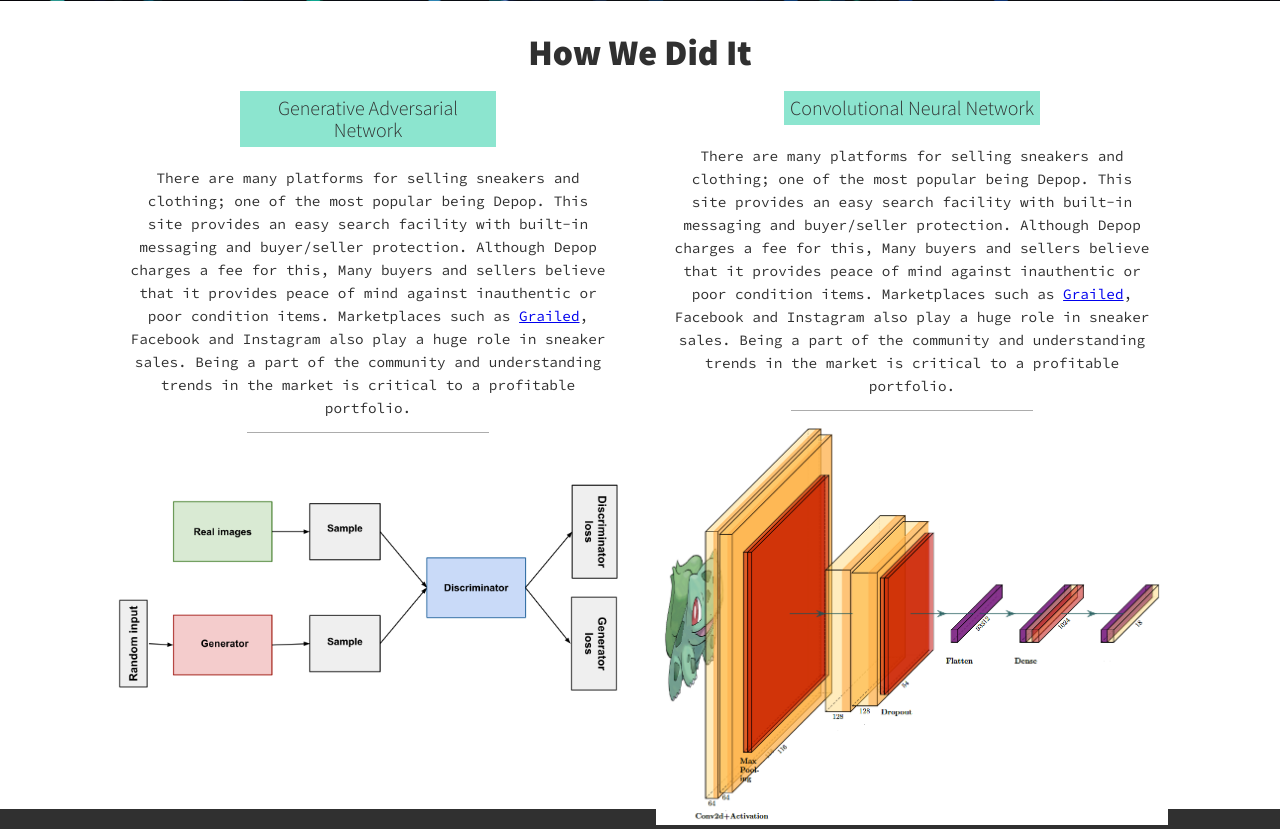
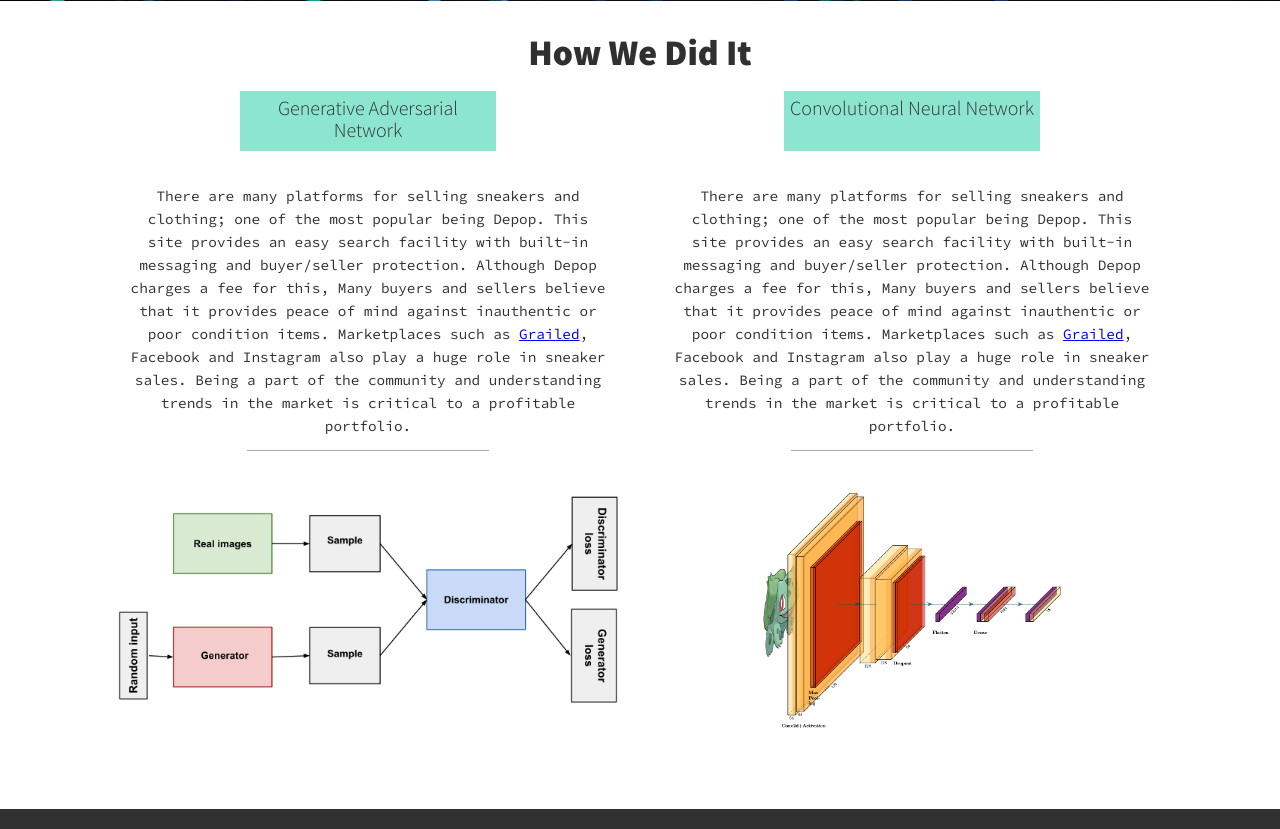
Before and after one commit to lck3nny/Portfolio, a PHP site: page /pokemon.php in a window 1280 px wide. Shown: the part 1167-1996 px from the top of the page. Run offline with PHP 8.4, Linux system fonts and the light colour scheme; some libraries are stand-ins or nearby versions.

Commit message:
Fixed resizing issues

```diff
--- a/avalanche.php
+++ b/avalanche.php
@@ -64,7 +64,7 @@
         </section>
 
        <!-- ~~~~~~~~~~~~~~~~~~~~~~~~~~~~~~~~~~~~~~~~~~~~~~~~~~ -->
-        <!-- Avalanche Prediction -->
+        <!-- About Avalanche Prediction -->
         <!-- ~~~~~~~~~~~~~~~~~~~~~~~~~~~~~~~~~~~~~~~~~~~~~~~~~~ -->
 
         <section class="my-section about-avalanches" id="about">
--- a/css/style.css
+++ b/css/style.css
@@ -793,9 +793,7 @@ section{
     width: 80vw;
 }
 
-.avi-scale_img{
-    max-width: inherit;
-}
+
 
 @media(min-width: 880px){
 
@@ -806,6 +804,7 @@ section{
                             "subtitle img1"
                             "text1 img1"
                             "img2 text2";
+
         grid-template-columns: 40vw 35vw;
         grid-template-rows: 10vh 10vh 40vh  30vh;
         grid-column-gap: 2em;
@@ -924,7 +923,8 @@ section{
 }
 
 .poke-cols{
-    margin: 0 5vw;
+    margin: 0 auto;
+    width: 80vw;
 }
 
 .poke-mid-body{
@@ -933,38 +933,54 @@ section{
     font-size: var(--fs-small);
     margin: 1em;
 }
-@media(min-width: 800px){
+
+
+@media(min-width: 880px){
     .poke-cols{
         display: grid;
-        grid-template-areas: "text4 text5"
-                            "img5 img6";
+        grid-template-areas: "heading1  heading2"
+                            "text4  text5"
+                            "img5  img6";
 
         grid-template-columns: 40vw 40vw;
-        grid-template-rows: 50vh  30vh;
+        grid-template-rows: 10vh 40vh  30vh;
         grid-column-gap: 2em;
         justify-content: center;
+    }
+
+    /* Col 1 */
+
+    .gan_head{
+        grid-area: heading1;
     }
 
     .gan_body{
         grid-area: text4;
     }
 
+    .gan_img{
+        grid-area: img5;
+        max-height: 30vh;
+        margin: 0 auto;
+    }
+    /* Col 2 */
+
+    .cnn_head{
+        grid-area: heading2;
+    }
+
     .cnn_body{
         grid-area: text5;
     }
 
-    .gan_img{
-        grid-area: img5;
-        display: flex;
-        margin: 0 auto;
-        padding: 1em 0;
-    }
 
     .cnn_img{
         grid-area: img6;
-        display: flex;
+        max-height: 30vh;
         margin: 0 auto;
     }
+
+
 
 }
 
@@ -998,8 +1014,8 @@ section{
 /* ~~~~~~~~~~~~~~~~~~~~~~~~~~~~~~~~~~~~~~~~~~~~~~~~~~ */
 
 
-.snkrs_stocks_img{
-    width: 100%;
+.banner_img{
+    width: 80vw;
     margin: 0 auto;
     margin-bottom: 2em;
     padding: 0em 1em 0em 1em;
--- a/pokemon.php
+++ b/pokemon.php
@@ -70,25 +70,29 @@
 
         <section class="my-section my-project-mid" id="how">
             <h2 class="section_project-title section_project-title-dark">How We Did It</h2>
+
+
             <div class="poke-cols">
-                <div class="poke-col-1">
-                    <h3 class="section_subtitle section_subtitle_mid"><?php echo $pokemon_how_subtitle[0]?></h3>
 
-                    <p class="poke-mid-body gan_body"><?php echo $snkrs_depop_body?></p>
-                    <a href="https://developers.google.com/machine-learning/gan/gan_structure" class="img-wrapper gan_img">
-                        <img img src="img/gan.png" class="image_wrapper gan_img" alt="gan-architecture">
-                    </a>
-                    <br>
-                </div>
+                <h3 class="section_subtitle section_subtitle_mid gan_head"><?php echo $pokemon_how_subtitle[0]?></h3>
 
-                <div class="poke-col-2">
-                    <h3 class="section_subtitle section_subtitle_mid"><?php echo $pokemon_how_subtitle[1]?></h3>
+                <p class="poke-mid-body gan_body"><?php echo $snkrs_depop_body?></p>
+                <a href="https://developers.google.com/machine-learning/gan/gan_structure" class="gan_img">
+                    <img img src="img/gan.png" class="image_wrapper gan_img" alt="gan-architecture">
+                </a>
+                <br>
 
-                    <p class="poke-mid-body cnn_body"><?php echo $snkrs_depop_body?></p>
-                    <img img src="img/cnn.png" class="image_wrapper cnn_img" alt="gan-architecture">
 
-                </div>
+
+                <h3 class="section_subtitle section_subtitle_mid cnn_head"><?php echo $pokemon_how_subtitle[1]?></h3>
+
+                <p class="poke-mid-body cnn_body"><?php echo $snkrs_depop_body?></p>
+                <img img src="img/cnn.png" class="cnn_img" alt="gan-architecture">
+
+
             </div>
+
+
 
 
 
@@ -104,7 +108,7 @@
             <h3 class="section_subtitle section_subtitle_end"><?php echo $pokemon_results_subtitle?></h3>
             <p class="project-end_body"><?php echo $snkrs_profit_body?></p>
             <p class="project-end_body"><?php echo $snkrs_profit_body_2?></p>
-            <img img src="img/deep_learning_poster.png" class="snkrs_stocks_img" alt="graph of sneaker profit">
+            <img img src="img/deep_learning_poster.png" class="banner_img" alt="graph of sneaker profit">
         </section>
 
         <!-- ~~~~~~~~~~~~~~~~~~~~~~~~~~~~~~~~~~~~~~~~~~~~~~~~~~ -->
--- a/snkrs.php
+++ b/snkrs.php
@@ -75,7 +75,7 @@
             <h3 class="section_subtitle section_subtitle_mid"><?php echo $snkrs_depop_subtitle?></h3>
             <p class="project-mid_body"><?php echo $snkrs_depop_body?></p>
             <a href="https://www.depop.com/liamk3nny/">
-                <img img src="img/depop.png" class="depop_img" alt="screenshot of depop">
+                <img img src="img/depop.png" class="banner_img" alt="screenshot of depop">
             </a>
         </section>
 
@@ -88,7 +88,7 @@
             <h3 class="section_subtitle section_subtitle_end"><?php echo $snkrs_profit_subtitle?></h3>
             <p class="project-end_body"><?php echo $snkrs_profit_body?></p>
             <p class="project-end_body"><?php echo $snkrs_profit_body_2?></p>
-            <img img src="img/sneaker_stocks.jpg" class="snkrs_stocks_img" alt="graph of sneaker profit">
+            <img img src="img/sneaker_stocks.jpg" class="banner_img" alt="graph of sneaker profit">
         </section>
 
 
--- a/snowsports.php
+++ b/snowsports.php
@@ -91,9 +91,9 @@
         <section class="my-project-end" id="trip">
             <h2 class="section_project-title section_project-title-light">Ski Trip</h2>
             <h3 class="section_subtitle section_subtitle_end"><?php echo $snkrs_profit_subtitle?></h3>
-            <p class="profit_body"><?php echo $snkrs_profit_body?></p>
-            <p class="profit_body"><?php echo $snkrs_profit_body_2?></p>
-            <img img src="img/tignes.jpg" class="snkrs_stocks_img" alt="graph of sneaker profit">
+            <p class="project-end_body"><?php echo $snkrs_profit_body?></p>
+            <p class="project-end_body"><?php echo $snkrs_profit_body_2?></p>
+            <img img src="img/tignes.jpg" class="banner_img" alt="graph of sneaker profit">
         </section>
 
         <!-- ~~~~~~~~~~~~~~~~~~~~~~~~~~~~~~~~~~~~~~~~~~~~~~~~~~ -->
```
